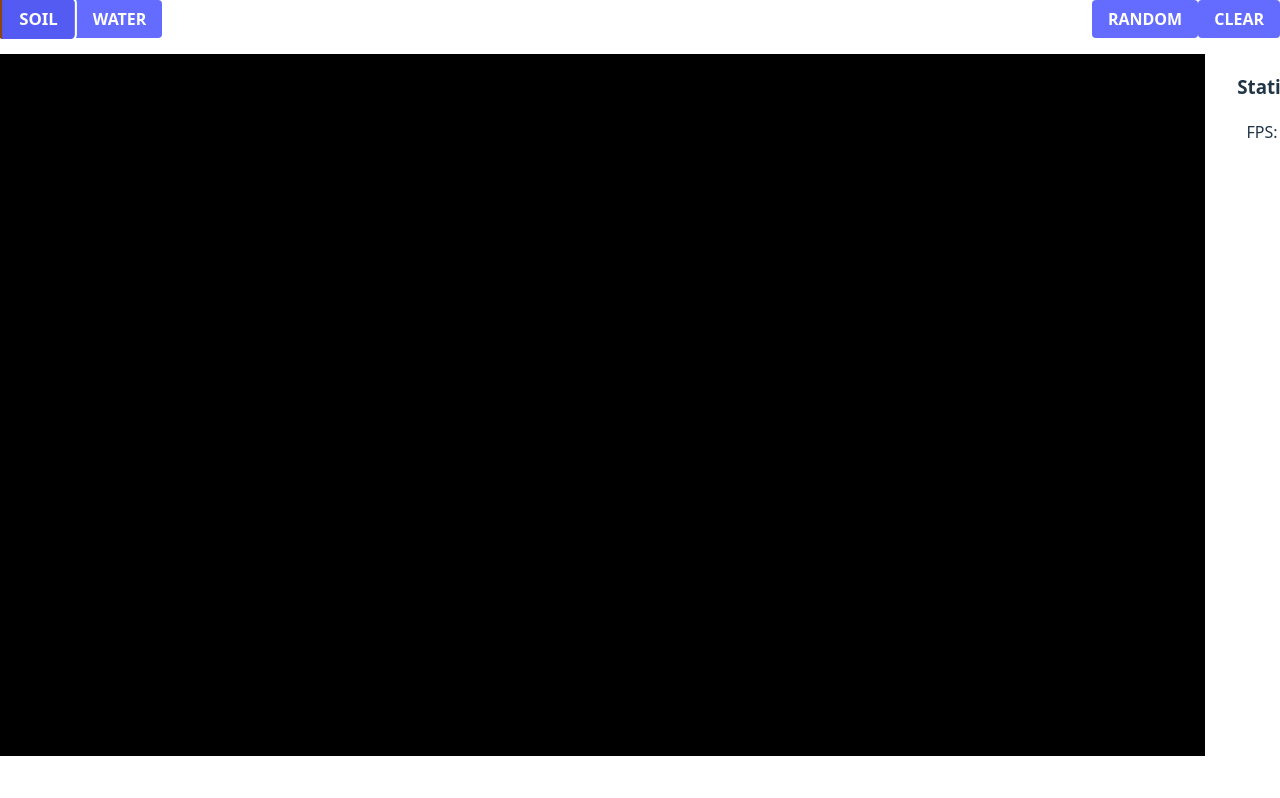
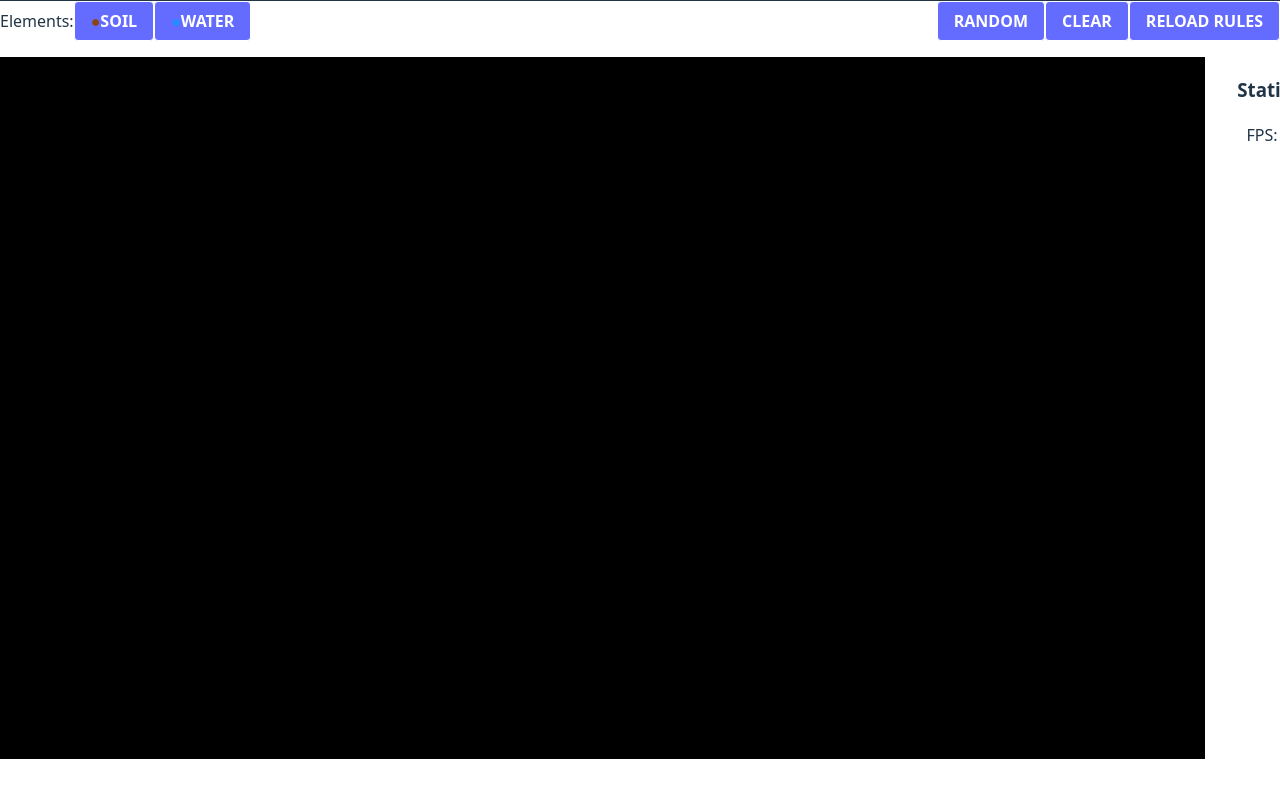
Before and after one commit to weizlogy/terraspiel, a React (Vite) app: page / in a window 1280 px wide. Built offline with nearby package versions, Linux system fonts and the light colour scheme.

Commit message:
feat: 新しい要素「泥」と「粘土」を追加し、物質変化ルールを実装。エーテルの生成条件を更新し、ゲーム内の物理挙動を改善。

```diff
--- /dev/null
+++ b/public/rules.json
@@ -0,0 +1,30 @@
+[
+  {
+    "from": "SOIL",
+    "to": "MUD",
+    "probability": 0.1,
+    "threshold": 10,
+    "conditions": [
+      {
+        "type": "surrounding",
+        "element": "WATER",
+        "min": 1
+      }
+    ],
+    "consumes": "WATER"
+  },
+  {
+    "from": "MUD",
+    "to": "CLAY",
+    "probability": 0.1,
+    "threshold": 200,
+    "conditions": [
+      {
+        "type": "environment",
+        "element": "WATER",
+        "presence": "not_exists",
+        "radius": 2
+      }
+    ]
+  }
+]
--- a/src/components/PhaserGame.tsx
+++ b/src/components/PhaserGame.tsx
@@ -247,6 +247,9 @@ const PhaserGame: React.FC = () => {
   useEffect(() => {
     if (!gameContainerRef.current) return;
 
+    // Load transformation rules before starting the game
+    useGameStore.getState().loadTransformationRules();
+
     const config: Phaser.Types.Core.GameConfig = {
       type: Phaser.WEBGL,
       width: 1280,
--- a/src/components/StatsPanel.tsx
+++ b/src/components/StatsPanel.tsx
@@ -9,7 +9,7 @@ const StatsPanel: React.FC = () => {
 
   // Define which elements to show in the stats panel
   const displayElements: ElementName[] = [
-    'SOIL', 'WATER', 'MUD', 'FERTILE_SOIL', 'PEAT', 'CLOUD'
+    'SOIL', 'WATER', 'MUD', 'FERTILE_SOIL', 'PEAT', 'CLOUD', 'CLAY'
   ];
 
   return (
--- a/src/components/Toolbar.tsx
+++ b/src/components/Toolbar.tsx
@@ -7,49 +7,52 @@ const Toolbar: React.FC = () => {
   const setSelectedElement = useGameStore((state) => state.setSelectedElement);
   const clearGrid = useGameStore((state) => state.clearGrid);
   const randomizeGrid = useGameStore((state) => state.randomizeGrid);
+  const loadTransformationRules = useGameStore((state) => state.loadTransformationRules);
 
-  // Only show non-empty elements that can be placed by the user
-  const placeableElements: ElementName[] = [
-    'SOIL', 'WATER'
-  ];
+  const placeableElements: ElementName[] = ['SOIL', 'WATER'];
 
   return (
-    <div className="toolbar bg-gray-800 text-white p-3 shadow-lg">
-      <div className="flex flex-wrap items-center justify-between gap-4">
-        <div className="element-selector flex flex-wrap gap-2">
+    <div className="toolbar bg-gray-900 text-white p-2 shadow-lg border-t border-gray-700">
+      <div className="flex flex-wrap items-center justify-between gap-x-4 gap-y-2 mx-2">
+        <div className="element-selector flex flex-wrap items-center gap-2">
+          <span className="text-sm font-medium mr-2">Elements:</span>
           {placeableElements.map((element) => {
             const elementData = ELEMENTS[element];
             return (
               <button
                 key={element}
-                className={`element-btn px-3 py-2 rounded-lg flex items-center gap-2 transition-all duration-200 shadow ${
+                className={`px-3 py-1.5 rounded-md text-sm font-medium transition-all duration-150 border ${
                   selectedElement === element
-                    ? 'bg-blue-600 ring-2 ring-white transform scale-105'
-                    : 'bg-gray-700 hover:bg-gray-600'
+                    ? 'bg-gray-600 border-gray-400'
+                    : 'bg-gray-800 border-gray-700 hover:bg-gray-700 hover:border-gray-600'
                 }`}
                 onClick={() => setSelectedElement(element)}
-                style={{
-                  borderLeft: `4px solid ${elementData.color}`
-                }}
               >
-                <span className="font-medium">{element}</span>
+                <span style={{ color: elementData.color }} className="mr-1.5">●</span>
+                {element}
               </button>
             );
           })}
         </div>
 
-        <div className="controls flex flex-wrap gap-2">
+        <div className="controls flex flex-wrap items-center gap-2">
           <button
-            className="control-btn bg-amber-600 hover:bg-amber-700 px-3 py-2 rounded-lg transition-all duration-200 shadow font-medium"
+            className="px-3 py-1.5 rounded-md text-sm font-medium transition-all duration-150 border bg-gray-800 border-gray-700 hover:bg-gray-700 hover:border-gray-600"
             onClick={randomizeGrid}
           >
             RANDOM
           </button>
           <button
-            className="control-btn bg-rose-600 hover:bg-rose-700 px-3 py-2 rounded-lg transition-all duration-200 shadow font-medium"
+            className="px-3 py-1.5 rounded-md text-sm font-medium transition-all duration-150 border bg-gray-800 border-gray-700 hover:bg-gray-700 hover:border-gray-600"
             onClick={clearGrid}
           >
             CLEAR
+          </button>
+          <button
+            className="px-3 py-1.5 rounded-md text-sm font-medium transition-all duration-150 border bg-indigo-800 border-indigo-700 hover:bg-indigo-700 hover:border-indigo-600"
+            onClick={loadTransformationRules}
+          >
+            RELOAD RULES
           </button>
         </div>
       </div>
--- a/src/game/rules.ts
+++ /dev/null
@@ -1,16 +0,0 @@
-import { type TransformationRule } from "../types/elements";
-
-export const transformationRules: TransformationRule[] = [
-  {
-    from: 'SOIL',
-    to: 'MUD',
-    probability: 0.1, // 10% chance per step
-    threshold: 10,    // after 10 counter increments
-    conditions: {
-      surrounding: [
-        { type: 'WATER', min: 1 }, // if at least 1 water is nearby
-      ]
-    },
-    consumes: 'WATER' // Consume one water neighbor on transformation
-  }
-];
--- a/src/game/transformation.ts
+++ b/src/game/transformation.ts
@@ -1,5 +1,4 @@
-import { type Cell, type ElementName } from "../types/elements";
-import { transformationRules } from "./rules";
+import { type Cell, type RuleCondition, type SurroundingCondition, type EnvironmentCondition } from "../types/elements";
 import useGameStore from "../stores/gameStore";
 
 interface BehaviorContext {
@@ -11,12 +10,45 @@ interface BehaviorContext {
   height: number;
 }
 
-// Helper function to get the type of a cell at a given coordinate
-const getCellType = (grid: Cell[][], x: number, y: number, width: number, height: number): ElementName | null => {
-  if (x >= 0 && x < width && y >= 0 && y < height) {
-    return grid[y][x].type;
+// Helper to check if a single condition is met
+const checkCondition = (condition: RuleCondition, grid: Cell[][], x: number, y: number, width: number, height: number): boolean => {
+  switch (condition.type) {
+    case 'surrounding': {
+      const { element, min = 0, max = 8 } = condition as SurroundingCondition;
+      let count = 0;
+      for (let j = -1; j <= 1; j++) {
+        for (let i = -1; i <= 1; i++) {
+          if (i === 0 && j === 0) continue;
+          const nx = x + i;
+          const ny = y + j;
+          if (nx >= 0 && nx < width && ny >= 0 && ny < height && grid[ny][nx].type === element) {
+            count++;
+          }
+        }
+      }
+      return count >= min && count <= max;
+    }
+    case 'environment': {
+      const { element, presence, radius } = condition as EnvironmentCondition;
+      let elementFound = false;
+      for (let j = -radius; j <= radius; j++) {
+        for (let i = -radius; i <= radius; i++) {
+          if (i === 0 && j === 0) continue;
+          const nx = x + i;
+          const ny = y + j;
+          if (nx >= 0 && nx < width && ny >= 0 && ny < height && grid[ny][nx].type === element) {
+            elementFound = true;
+            break;
+          }
+        }
+        if (elementFound) break;
+      }
+
+      return presence === 'exists' ? elementFound : !elementFound;
+    }
+    default:
+      return true;
   }
-  return null;
 };
 
 export const handleTransformations = ({
@@ -27,6 +59,7 @@ export const handleTransformations = ({
   width,
   height,
 }: BehaviorContext): void => {
+  const { transformationRules, addParticle } = useGameStore.getState();
   const cell = grid[y][x];
   const applicableRules = transformationRules.filter(rule => rule.from === cell.type);
 
@@ -34,55 +67,28 @@ export const handleTransformations = ({
     return;
   }
 
-  // Count neighbors
-  const neighborCounts: Partial<Record<ElementName, number>> = {};
-  for (let j = -1; j <= 1; j++) {
-    for (let i = -1; i <= 1; i++) {
-      if (i === 0 && j === 0) continue;
-      const neighborType = getCellType(grid, x + i, y + j, width, height);
-      if (neighborType) {
-        neighborCounts[neighborType] = (neighborCounts[neighborType] || 0) + 1;
-      }
-    }
-  }
+  for (const rule of applicableRules) {
+    const allConditionsMet = rule.conditions.every(cond => checkCondition(cond, grid, x, y, width, height));
 
-  // Check each applicable rule
-  for (const rule of applicableRules) {
-    let conditionsMet = true;
-    for (const condition of rule.conditions.surrounding) {
-      const count = neighborCounts[condition.type] || 0;
-      if (count < (condition.min || 0) || count > (condition.max || 8)) {
-        conditionsMet = false;
-        break;
-      }
-    }
-
-    if (conditionsMet) {
-      // Conditions are met, process the transformation probability
+    if (allConditionsMet) {
       if (Math.random() < rule.probability) {
         const currentCounter = newGrid[y][x].counter || 0;
         const newCounter = currentCounter + 1;
 
         if (newCounter >= rule.threshold) {
-          // Consume a neighbor if specified by the rule
+          // --- Transformation occurs ---
           if (rule.consumes) {
             let consumed = false;
-            // Find and consume a neighbor (randomize search order)
-            const directions = [-1, 0, 1];
-            directions.sort(() => Math.random() - 0.5); // Shuffle directions
+            const directions = [-1, 0, 1].sort(() => Math.random() - 0.5);
             for (const j of directions) {
               for (const i of directions) {
                 if (i === 0 && j === 0) continue;
                 const nx = x + i;
                 const ny = y + j;
-                if (nx >= 0 && nx < width && ny >= 0 && ny < height) {
-                  // Check the original grid for the element to consume
-                  if (grid[ny][nx].type === rule.consumes) {
-                    // Consume it in the new grid
-                    newGrid[ny][nx] = { type: 'EMPTY' };
-                    consumed = true;
-                    break;
-                  }
+                if (nx >= 0 && nx < width && ny >= 0 && ny < height && grid[ny][nx].type === rule.consumes) {
+                  newGrid[ny][nx] = { type: 'EMPTY' };
+                  consumed = true;
+                  break;
                 }
               }
               if (consumed) break;
@@ -90,27 +96,24 @@ export const handleTransformations = ({
           }
 
           const fromType = newGrid[y][x].type;
-          // Transform the cell
-          newGrid[y][x].type = rule.to;
-          newGrid[y][x].counter = 0; // Reset counter after transformation
+          newGrid[y][x] = { type: rule.to, counter: 0 };
 
-          // Spawn ETHER on transformation
-          const ETHER_SPAWN_CHANCE = 0.005; // 0.5% chance
+          const ETHER_SPAWN_CHANCE = 0.005;
           if (fromType !== rule.to && Math.random() < ETHER_SPAWN_CHANCE) {
-            const { addParticle } = useGameStore.getState();
-            const vx = (Math.random() - 0.5) * 0.3; // Slow, random drift
+            const vx = (Math.random() - 0.5) * 0.3;
             const vy = (Math.random() - 0.5) * 0.3;
             addParticle(x + 0.5, y + 0.5, 'ETHER', vx, vy);
           }
-
         } else {
-          // Increment counter
           newGrid[y][x].counter = newCounter;
         }
       }
-      // If we found a matching rule and processed it, we can stop.
-      // This prevents multiple transformations in one step.
-      break;
+      break; // Stop after the first applicable rule is processed
+    } else {
+      // Conditions not met, reset counter if it was running
+      if (newGrid[y][x].counter && newGrid[y][x].counter > 0) {
+        newGrid[y][x].counter = 0;
+      }
     }
   }
 };
--- a/src/stores/gameStore.ts
+++ b/src/stores/gameStore.ts
@@ -1,5 +1,5 @@
 import { create } from 'zustand';
-import { ELEMENTS, type ElementName, type Particle, type MoveDirection, type Cell, type ParticleType } from '../types/elements';
+import { ELEMENTS, type ElementName, type Particle, type MoveDirection, type Cell, type ParticleType, type TransformationRule } from '../types/elements';
 import { varyColor } from '../utils/colors';
 
 interface GameState {
@@ -14,6 +14,7 @@ interface GameState {
   height: number;
   stats: Record<ElementName, number>;
   fps: number;
+  transformationRules: TransformationRule[];
   setSelectedElement: (element: ElementName) => void;
   setGrid: (grid: Cell[][]) => void;
   setLastMoveGrid: (lastMoveGrid: MoveDirection[][]) => void;
@@ -25,6 +26,7 @@ interface GameState {
   randomizeGrid: () => void;
   updateStats: (stats: Record<ElementName, number>) => void;
   setFps: (fps: number) => void;
+  loadTransformationRules: () => Promise<void>;
 }
 
 const FIXED_WIDTH = 320;
@@ -48,8 +50,10 @@ const useGameStore = create<GameState>()((set, get) => ({
     FERTILE_SOIL: 0,
     PEAT: 0,
     CLOUD: 0,
+    CLAY: 0,
   },
   fps: 0,
+  transformationRules: [],
   setSelectedElement: (element) => set({ selectedElement: element }),
   setGrid: (grid) => set({ grid }),
   setLastMoveGrid: (lastMoveGrid) => set({ lastMoveGrid }),
@@ -92,6 +96,7 @@ const useGameStore = create<GameState>()((set, get) => ({
       FERTILE_SOIL: 0,
       PEAT: 0,
       CLOUD: 0,
+      CLAY: 0,
     };
 
     set({ grid, lastMoveGrid, colorGrid, width, height, stats, particles: [], nextParticleId: 0 });
@@ -115,6 +120,7 @@ const useGameStore = create<GameState>()((set, get) => ({
       FERTILE_SOIL: 0,
       PEAT: 0,
       CLOUD: 0,
+      CLAY: 0,
     };
 
     return { grid, lastMoveGrid, colorGrid, stats, particles: [], nextParticleId: 0 };
@@ -141,6 +147,7 @@ const useGameStore = create<GameState>()((set, get) => ({
       FERTILE_SOIL: 0,
       PEAT: 0,
       CLOUD: 0,
+      CLAY: 0,
     };
 
     const newParticles: Particle[] = [];
@@ -191,7 +198,20 @@ const useGameStore = create<GameState>()((set, get) => ({
     return { grid: newGrid, lastMoveGrid: newLastMoveGrid, colorGrid: newColorGrid, stats, particles: newParticles, nextParticleId };
   }),
   updateStats: (stats) => set({ stats }),
-  setFps: (fps) => set({ fps })
+  setFps: (fps) => set({ fps }),
+  loadTransformationRules: async () => {
+    try {
+      const response = await fetch('/rules.json');
+      if (!response.ok) {
+        throw new Error(`Failed to fetch rules: ${response.statusText}`);
+      }
+      const rules = await response.json();
+      set({ transformationRules: rules });
+      console.log('Transformation rules loaded successfully.', rules);
+    } catch (error) {
+      console.error("Error loading transformation rules:", error);
+    }
+  },
 }));
 
 export default useGameStore;
--- a/src/types/elements.ts
+++ b/src/types/elements.ts
@@ -5,7 +5,8 @@ export type ElementName =
   | 'MUD'
   | 'FERTILE_SOIL'
   | 'PEAT'
-  | 'CLOUD';
+  | 'CLOUD'
+  | 'CLAY';
 
 export type ParticleType = ElementName | 'ETHER';
 
@@ -23,18 +24,33 @@ export interface Cell {
   counter?: number; // Optional counter for transformations
 }
 
+export type ConditionType = 'surrounding' | 'environment';
+
+export interface BaseCondition {
+  type: ConditionType;
+  element: ElementName;
+}
+
+export interface SurroundingCondition extends BaseCondition {
+  type: 'surrounding';
+  min?: number;
+  max?: number;
+}
+
+export interface EnvironmentCondition extends BaseCondition {
+  type: 'environment';
+  presence: 'exists' | 'not_exists';
+  radius: number;
+}
+
+export type RuleCondition = SurroundingCondition | EnvironmentCondition;
+
 export interface TransformationRule {
   from: ElementName;
   to: ElementName;
   probability: number;
   threshold: number;
-  conditions: {
-    surrounding: {
-      type: ElementName;
-      min?: number;
-      max?: number;
-    }[];
-  };
+  conditions: RuleCondition[];
   consumes?: ElementName; // Optional: The element to consume from a neighbor upon transformation
 }
 
@@ -46,6 +62,7 @@ export const ELEMENTS = {
   FERTILE_SOIL: { name: 'FERTILE_SOIL', color: '#5C4033', density: 4, isStatic: false },
   PEAT: { name: 'PEAT', color: '#3E2723', density: 4, isStatic: false },
   CLOUD: { name: 'CLOUD', color: '#F0F8FF', density: 2, isStatic: false, alpha: 0.9 },
+  CLAY: { name: 'CLAY', color: '#BCAAA4', density: 4.2, isStatic: false },
 };
 
 // Represents a particle with floating point coordinates and velocity
```
Also changed, not shown: src/game/behaviors/mudBehavior.ts (+18 -41 lines), src/game/physics.ts (+14 -2 lines), 1 other file (tests, documents, lock files or other folders).
